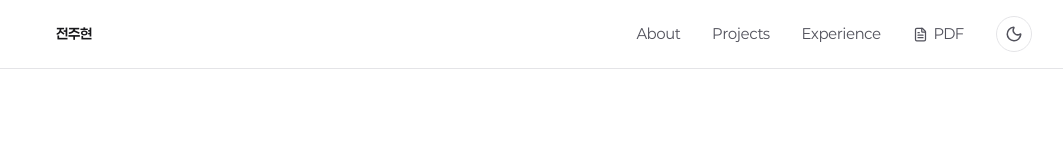
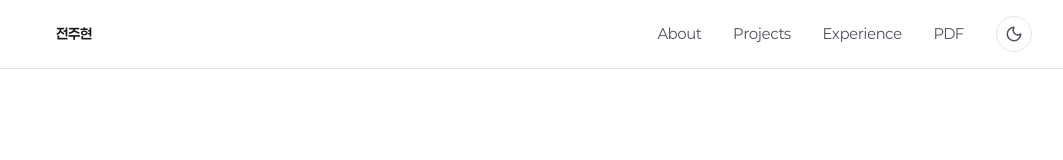
Before and after one commit to JEONJOOHYUN/portfolio, a Next.js app: page / in a window 1280 px wide. Shown: the top 160 px of the page, without its empty margins (96-1159 px from the left). Built offline with nearby package versions, Linux system fonts and the light colour scheme.

Commit message:
Remove icon from PDF nav link for visual consistency with other links

```diff
--- a/components/Navbar.tsx
+++ b/components/Navbar.tsx
@@ -2,7 +2,7 @@
 
 import { useState } from "react";
 import Link from "next/link";
-import { Menu, X, FileText } from "lucide-react";
+import { Menu, X } from "lucide-react";
 import { portfolioData } from "@/data/portfolio";
 import { ThemeToggle } from "@/components/ThemeToggle";
 
@@ -42,9 +42,8 @@ export function Navbar() {
           ))}
           <Link
             href="/pdf"
-            className="inline-flex items-center gap-1.5 text-sm text-zinc-600 transition-colors hover:text-zinc-900 dark:text-zinc-400 dark:hover:text-zinc-100"
+            className="text-sm text-zinc-600 transition-colors hover:text-zinc-900 dark:text-zinc-400 dark:hover:text-zinc-100"
           >
-            <FileText size={15} />
             PDF
           </Link>
           <ThemeToggle />
@@ -78,9 +77,8 @@ export function Navbar() {
           <Link
             href="/pdf"
             onClick={() => setIsOpen(false)}
-            className="inline-flex items-center gap-1.5 rounded-md px-2 py-2 text-sm text-zinc-600 hover:bg-zinc-100 dark:text-zinc-400 dark:hover:bg-zinc-900"
+            className="rounded-md px-2 py-2 text-sm text-zinc-600 hover:bg-zinc-100 dark:text-zinc-400 dark:hover:bg-zinc-900"
           >
-            <FileText size={15} />
             PDF
           </Link>
         </div>
```
